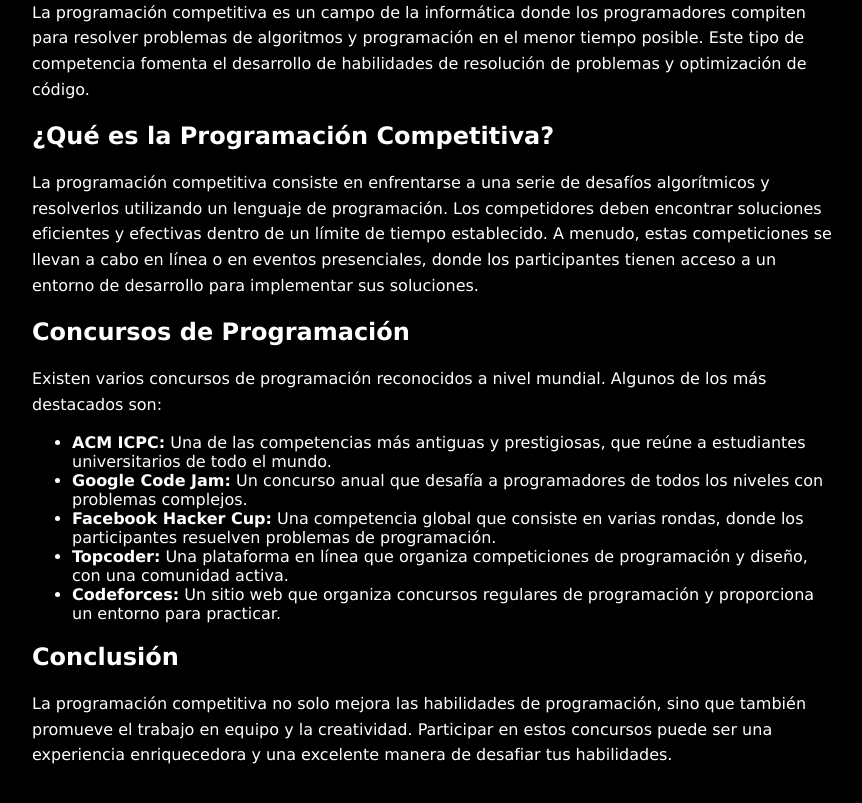
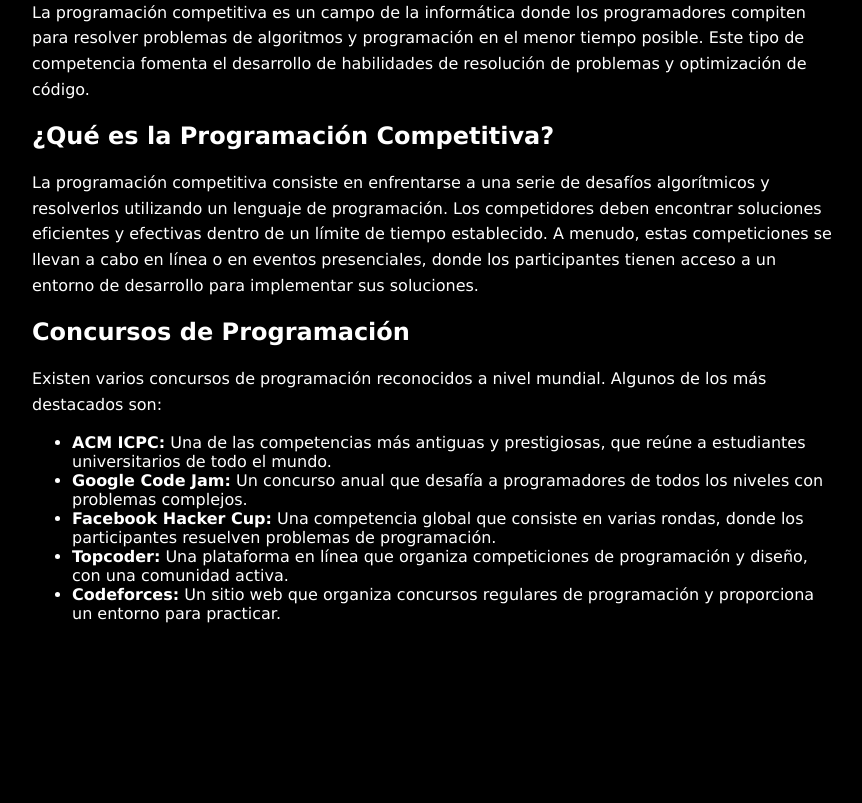
Before and after one commit to YoungKevxn/club-programacion-cbtis, a plain HTML site: page index.html in a window 1280 px wide. Shown: the part 101-904 px from the top of the page, without its empty margins (208-1070 px from the left). After the commit the page ends 800 px from the top, so only its background shows below. Drawn offline with Linux system fonts and the light colour scheme.

Commit message:
Actualizacion 4 echa

```diff
--- a/index.html
+++ b/index.html
@@ -48,8 +48,7 @@
             <li><strong>Codeforces:</strong> Un sitio web que organiza concursos regulares de programación y proporciona un entorno para practicar.</li>
         </ul>
 
-        <h2>Conclusión</h2>
-        <p>La programación competitiva no solo mejora las habilidades de programación, sino que también promueve el trabajo en equipo y la creatividad. Participar en estos concursos puede ser una experiencia enriquecedora y una excelente manera de desafiar tus habilidades.</p>
+
     </div>
 </body>
 </html>
```
